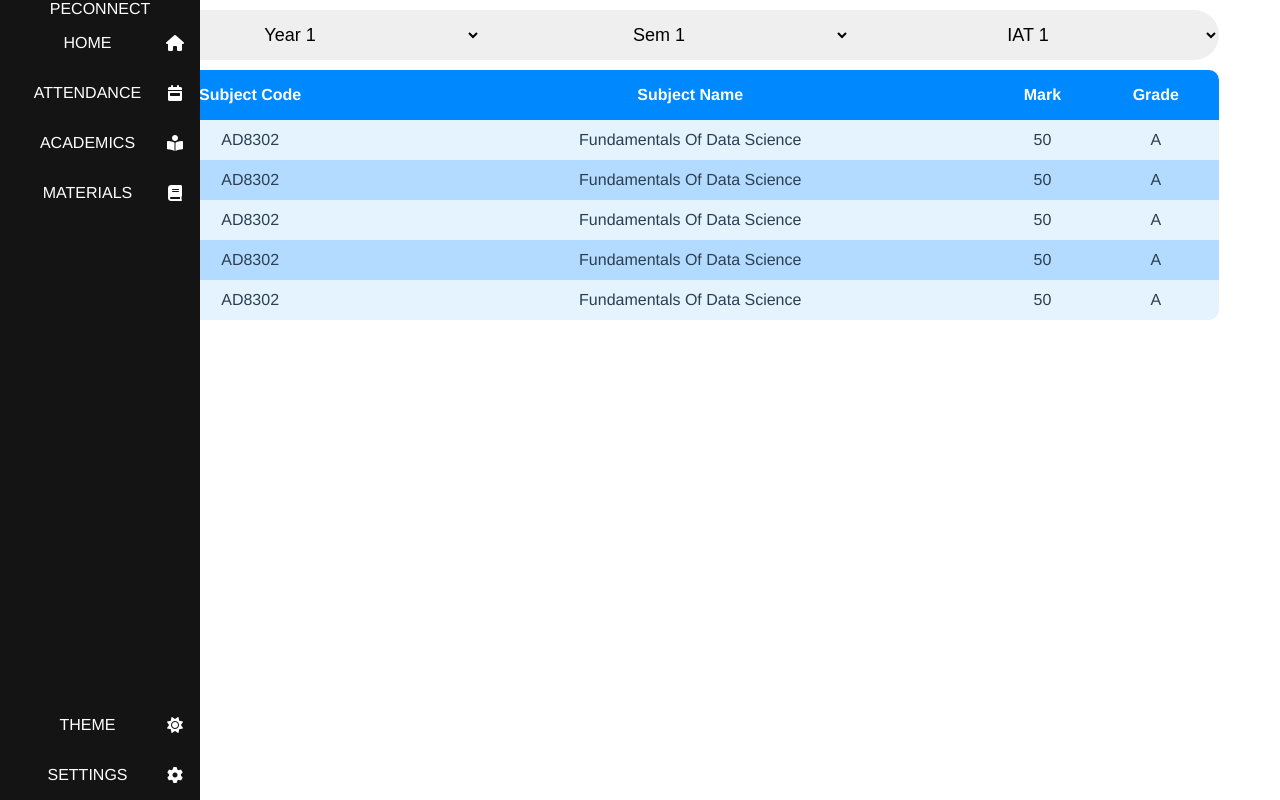
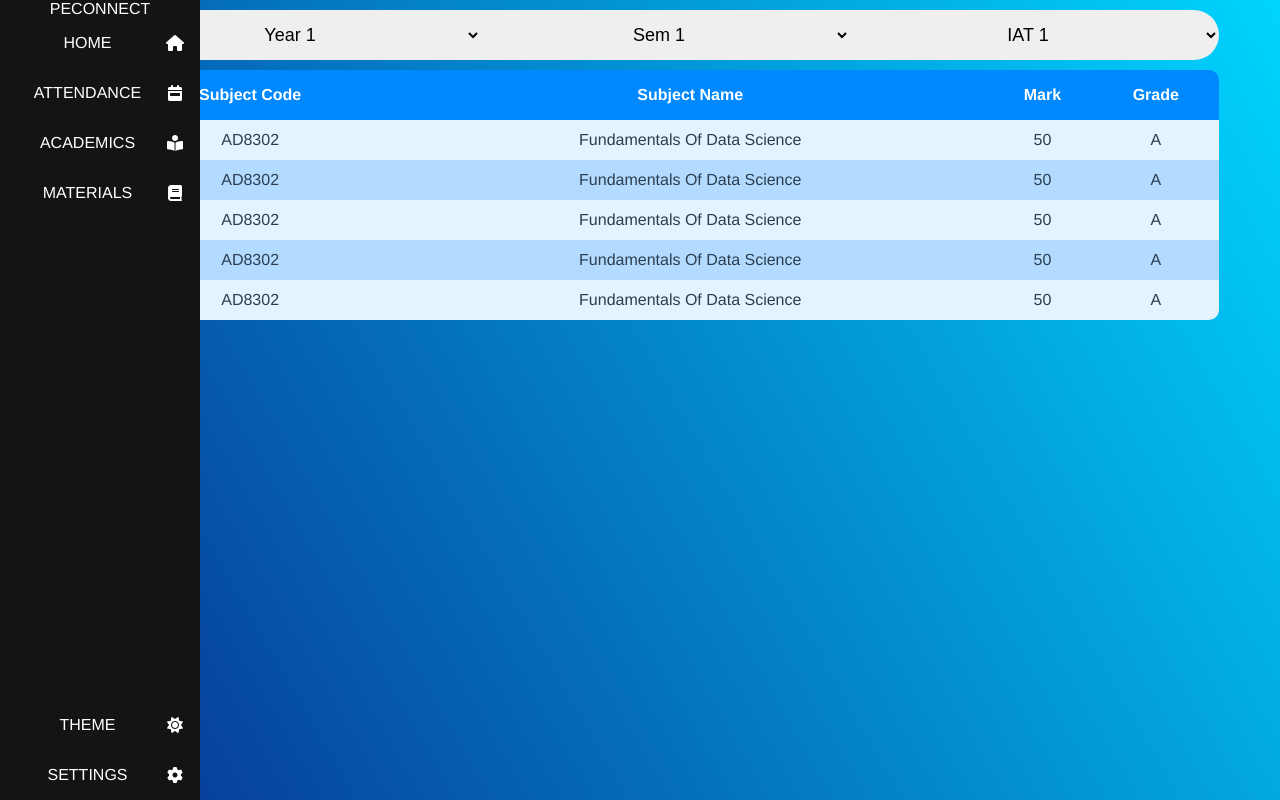
Before and after one commit to AnupamKris/erp2, a Vue app: page /academics in a window 1280 px wide. Built offline with nearby package versions, Linux system fonts and the light colour scheme.

Commit message:
hello World

```diff
--- a/src/views/Academics.vue
+++ b/src/views/Academics.vue
@@ -1,5 +1,5 @@
 <template>
-  <div class="attendance">
+  <div class="academics">
     <div class="dropdown">
       <select name="year" id="years" v-model="year">
         <option value="1" selected>Year 1</option>
@@ -97,6 +97,7 @@ export default {
     border: none;
     outline: 0;
     text-align: center;
+    text-align-last: center;
   }
   select[name="year"] {
     border-radius: 25px 0 0 25px;
@@ -106,10 +107,13 @@ export default {
   }
 }
 
-.attendance {
+.academics {
+  height: 100%;
   display: flex;
   align-items: center;
   flex-direction: column;
+  background: rgb(7,50,148);
+background: linear-gradient(60deg, rgba(7,50,148,1) 0%, rgba(0,212,255,1) 100%);
 }
 
 </style>
```
